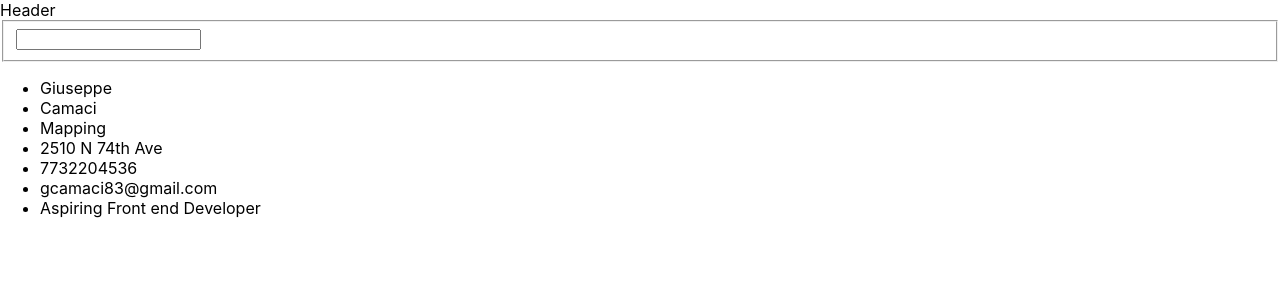
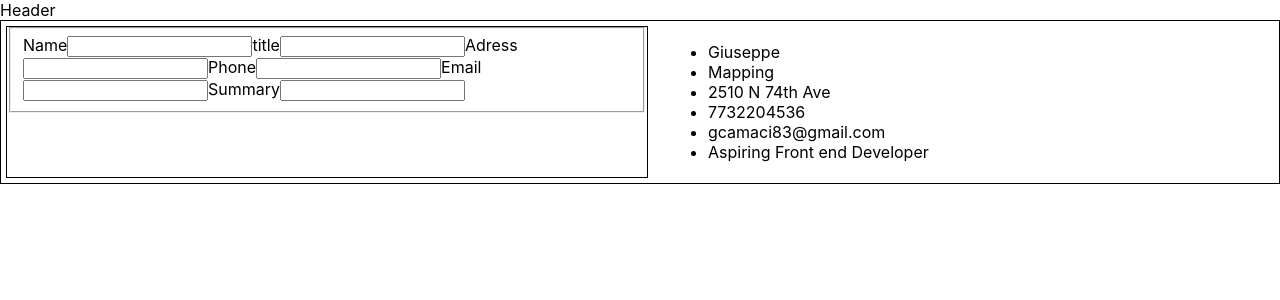
Before and after one commit to gcamaci/cv-builder, a React (Create React App) app: page / in a window 1280 px wide. Shown: the top 300 px of the page. Built offline with nearby package versions, Linux system fonts and the light colour scheme.

Commit message:
formatting personal section and main content in general

```diff
--- a/src/components/Main.js
+++ b/src/components/Main.js
@@ -1,4 +1,5 @@
 import React ,{ Component } from "react";
+import '../styles/mainContent.css'
 import { emptyState } from "./utils/emptyState";
 import { CvForm } from "./cvForm/mainForm";
 import { Preview } from "./preview/mainPreview";
@@ -24,10 +25,10 @@ class Main extends Component{
     render(){
 
         return (
-            <div>
+            <main className="main-content">
                 <CvForm onNameChange={this.onNameChange}/>
                 <Preview cvInfo={this.state}/>
-            </div>
+            </main>
         )
     }
 }
--- a/src/components/cvForm/mainForm.js
+++ b/src/components/cvForm/mainForm.js
@@ -1,6 +1,6 @@
 import React, { Component } from "react";
 import { Personal } from "./personal";
-
+import '../../styles/form.css'
 class CvForm extends Component{
     // eslint-disable-next-line no-useless-constructor
     constructor(props){
@@ -11,9 +11,9 @@ class CvForm extends Component{
         const {onNameChange}  = this.props
 
         return(
-            <div>
+            <form className="form">
                 <Personal nameChange={onNameChange}/>
-            </div>
+            </form>
         )
     }
 }
--- a/src/components/cvForm/personal.js
+++ b/src/components/cvForm/personal.js
@@ -10,8 +10,25 @@ class Personal extends Component{
         const {nameChange} = this.props
         return (
             <fieldset>
-                <label htmlFor="first-name"></label>
+                <label htmlFor="first-name">Name</label>
                 <input onChange={nameChange} type='text' id="first-name" name='name'></input>
+
+                <label htmlFor="title">title</label>
+                <input onChange={nameChange} type='text' id="title" name='title'></input>
+
+                <label htmlFor="address">Adress</label>
+                <input onChange={nameChange} type='text' id="address" name='address'></input>
+
+                <label htmlFor="phone">Phone</label>
+                <input onChange={nameChange} type='text' id="phone" name='phone'></input>
+
+                <label htmlFor="email">Email</label>
+                <input onChange={nameChange} type='text' id="email" name='email'></input>
+
+                <label htmlFor="summary">Summary</label>
+                <input onChange={nameChange} type='text' id="summary" name='description'></input>
+
+
             </fieldset>
         )
     }
--- a/src/components/preview/personalPv.js
+++ b/src/components/preview/personalPv.js
@@ -9,7 +9,6 @@ class PersonalSection extends Component{
         const {personalInfo} = this.props
         const {
             name,
-            last,
             title,
             address,
             phone,
@@ -21,7 +20,6 @@ class PersonalSection extends Component{
                 <ul>
                     {console.log(name)}
                     <li>{name}</li>
-                    <li>{last}</li>
                     <li>{title}</li>
                     <li>{address}</li>
                     <li>{phone}</li>
--- a/src/components/utils/emptyState.js
+++ b/src/components/utils/emptyState.js
@@ -1,7 +1,6 @@
 const emptyState = {
     personal:{
         name:'Giuseppe',
-        last:'Camaci',
         title:'Mapping',
         address:'2510 N 74th Ave',
         phone:'7732204536',
--- /dev/null
+++ b/src/styles/form.css
@@ -0,0 +1,4 @@
+.form{
+    border: 1px solid black;
+    width:50vw;
+}
--- /dev/null
+++ b/src/styles/mainContent.css
@@ -0,0 +1,7 @@
+.main-content{
+    display: flex;
+    border: 1px solid black;
+    padding:5px;
+    gap: 20px;
+
+}
```
